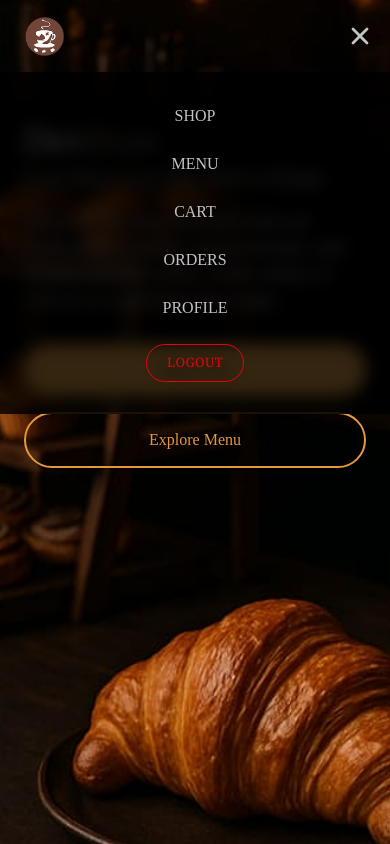
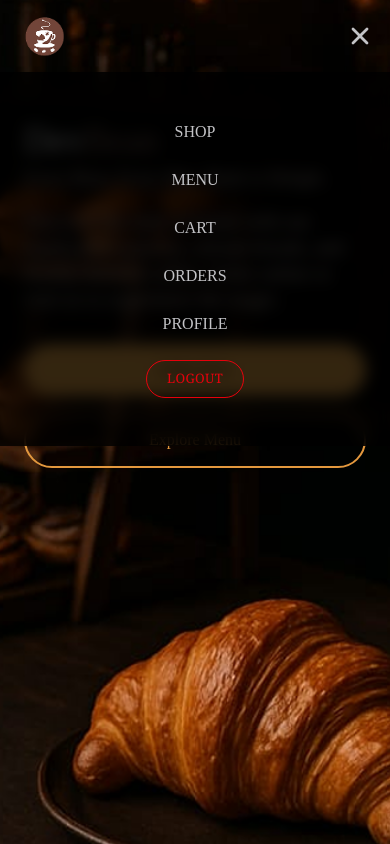
Before and after one commit to abduletifabdella29-lab/DevBean-Cafe, a React (Vite) app: page / in a window 390 px wide. Both pictures are taken after a click on the button 360 px from the left and 36 px from the top of the page. Built offline with nearby package versions, Linux system fonts and the light colour scheme.

Commit message:
feat: adjust mobile dropdown menu padding for improved layout

```diff
--- a/src/Componentes/HeroSection.jsx
+++ b/src/Componentes/HeroSection.jsx
@@ -60,7 +60,7 @@ function HeroSection() {
 
                 {/* Mobile dropdown menu */}
                 <div
-                    className={`lg:hidden md:hidden absolute top-full left-0 w-full bg-black/80 backdrop-blur-sm flex flex-col items-center gap-6 py-8 transition-all duration-300 ease-in-out ${menuOpen
+                    className={`lg:hidden md:hidden absolute top-full left-0 w-full bg-black/80 backdrop-blur-sm flex flex-col items-center gap-6 py-12 transition-all duration-300 ease-in-out ${menuOpen
                         ? "opacity-100 translate-y-0 pointer-events-auto"
                         : "opacity-0 -translate-y-4 pointer-events-none"
                         }`}
```
